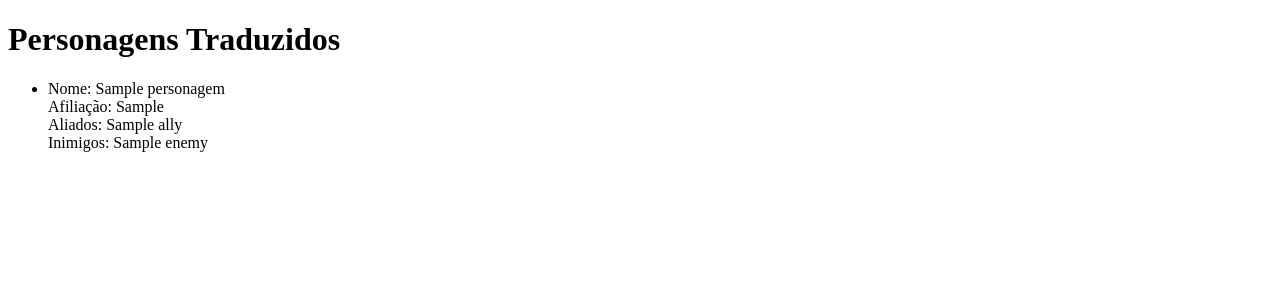
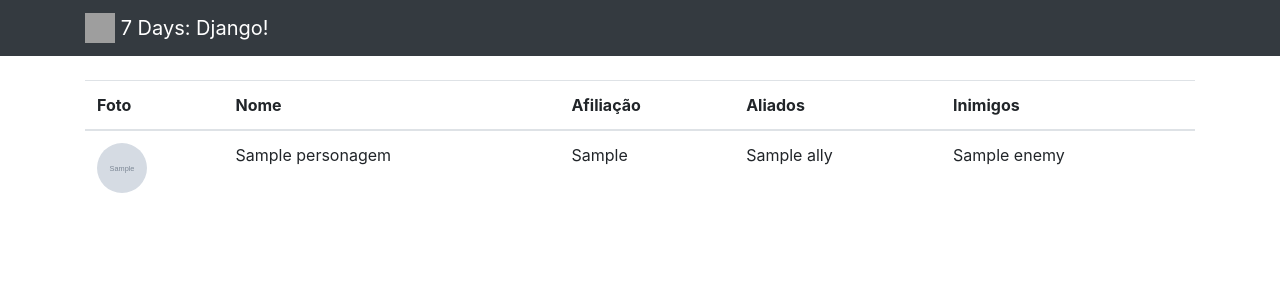
Before and after one commit to mariaiteixeira/7daysofcode-python, a Django app: template avatar/templates/index.html in a window 1280 px wide. Shown: the top 300 px of the page. Run offline with Django 5.2, Linux system fonts and the light colour scheme; the template is opened without the code that fills it: most values are stand-ins (such as "Sample title", 1, 10 or a date in 2020); grey boxes marked "Sample" are stand-in pictures; some libraries are stand-ins or nearby versions; grey boxes are pictures that could not be loaded.

Commit message:
Adicionar desafio do quinto dia

```diff
--- a/avatar/templates/index.html
+++ b/avatar/templates/index.html
@@ -1,21 +1,51 @@
 <!DOCTYPE html>
-<html lang="en">
+<html lang="pt-br">
+
 <head>
     <meta charset="UTF-8">
-    <meta name="viewport" content="width=device-width, initial-scale=1.0">
-    <title>Personagens</title>
+    <title>7 Days: Django!</title>
+    <!-- Bootstrap CSS -->
+    <link rel="stylesheet" href="https://stackpath.bootstrapcdn.com/bootstrap/4.5.2/css/bootstrap.min.css">
 </head>
+
 <body>
-    <h1>Personagens Traduzidos</h1>
-    <ul>
-        {% for p in personagem %}
-            <li>
-                Nome: {{ p.name_traduzido }}<br>
-                Afiliação: {{ p.affiliacao_traduzida }}<br>
-                Aliados: {{ p.allies|last}}<br>
-                Inimigos: {{ p.enemies|last}}<br>
-            </li>
-        {% endfor %}
-    </ul>
+    <nav class="navbar navbar-expand-lg navbar-dark bg-dark">
+        <div class="container">
+            <a class="navbar-brand" href="#">
+                <img src="https://7daysofcode.io/assets/img/background-7days.1709759788.svg" width="30" height="30"
+                    class="d-inline-block align-top" alt="">
+                7 Days: Django!
+            </a>
+        </div>
+    </nav>
+
+    <div class="container mt-4">
+        <table class="table">
+            <thead>
+                <tr>
+                    <th scope="col">Foto</th>
+                    <th scope="col">Nome</th>
+                    <th scope="col">Afiliação</th>
+                    <th scope="col">Aliados</th>
+                    <th scope="col">Inimigos</th>
+                </tr>
+            </thead>
+            <tbody>
+                {% for p in personagem %}
+                <tr>
+                    <td><img src="{{ p.photoUrl }}" alt="{{ p.name }}"
+                            class="img-fluid rounded-circle" style="width: 50px; height: 50px;"></td>
+                    <td>{{ p.name_traduzido }}</td>
+                    <td>{{ p.affiliacao_traduzida }}</td>
+                    <td>{{ p.allies|last }}</td>
+                    <td>{{ p.enemies|last }}</td>
+                </tr>
+                {% endfor %}
+            </tbody>
+        </table>
+
+    </div>
+
 </body>
+
 </html>
```
